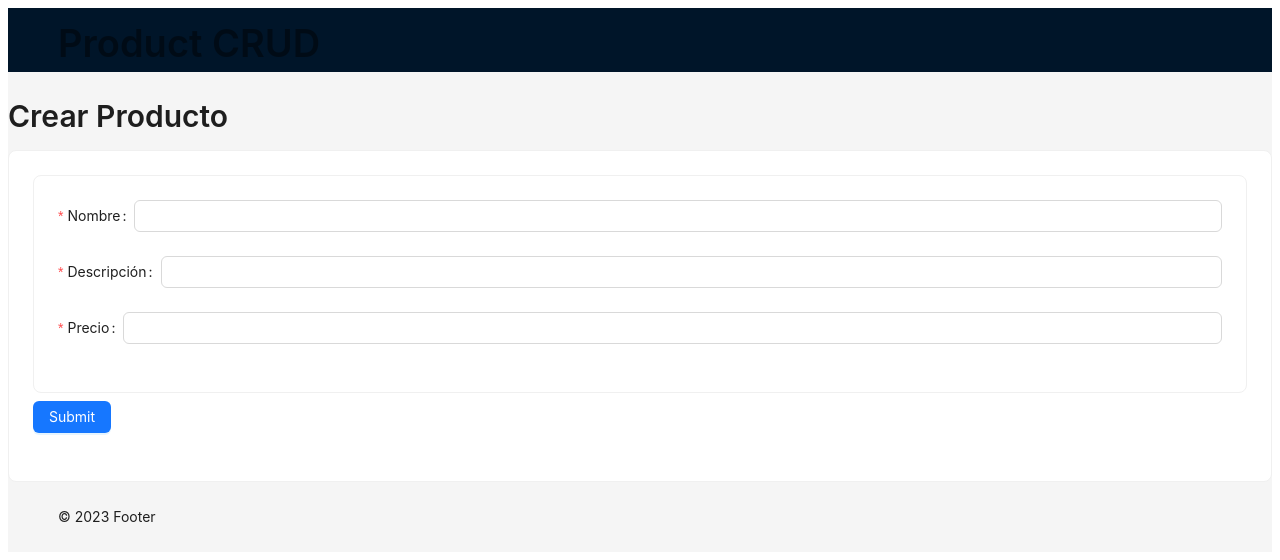
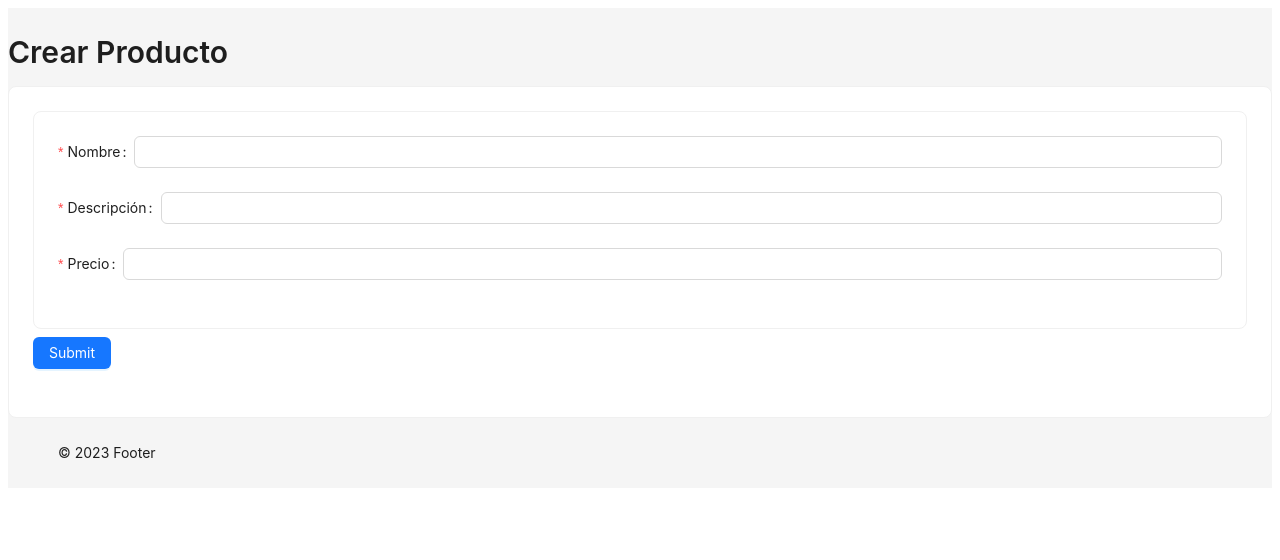
Before and after one commit to cigotete/react-study-crud-basic-frontend, a React (Vite) app: page /create in a window 1280 px wide. Shown: the top 560 px of the page. Built offline with nearby package versions, Linux system fonts and the light colour scheme; no server answers.

Commit message:
Commenting header from Layer component.

```diff
--- a/src/layout/Layout.jsx
+++ b/src/layout/Layout.jsx
@@ -7,9 +7,9 @@ const { Title, Text } = Typography;
 export const Layout = ({ children }) => {
   return (
     <AntLayout className="layout">
-      <Header style={{ display: 'flex', alignItems: 'center' }}>
+      {/* <Header style={{ display: 'flex', alignItems: 'center' }}>
         <Title type='secondary'>Product CRUD</Title>
-      </Header>
+      </Header> */}
 
       <Content>{children}</Content>
 
```
